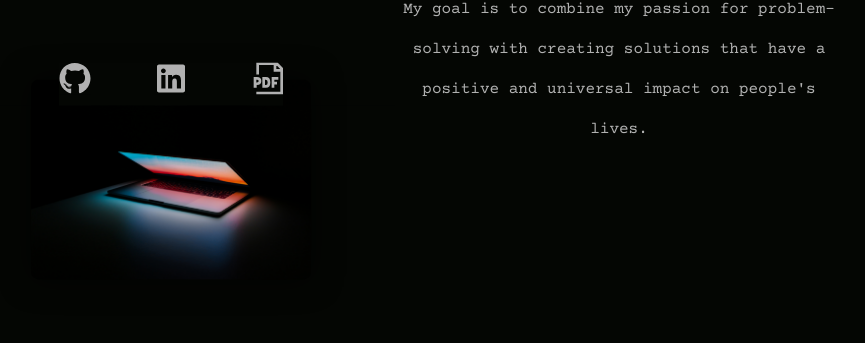
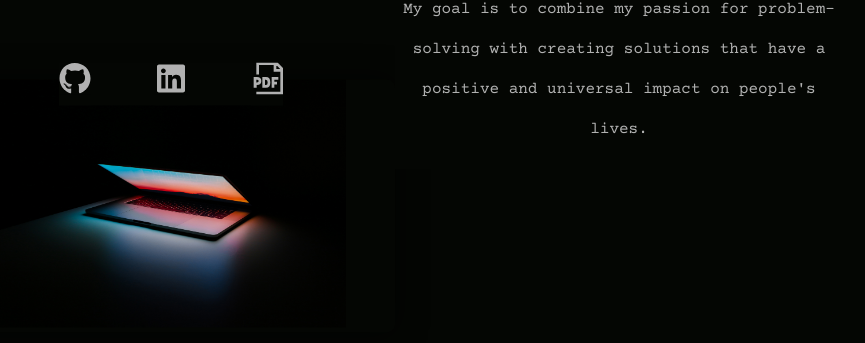
Before and after one commit to biancashiromoto/biancashiromoto.github.io, a Next.js app: page / in a window 1280 px wide. Shown: the part 419-762 px from the top of the page, without its empty margins (245-1110 px from the left). Built offline with nearby package versions, Linux system fonts and the light colour scheme.

Commit message:
fix: remove unnecessary positioning and dimensions from hero component styles

```diff
--- a/app/components/hero/hero.module.scss
+++ b/app/components/hero/hero.module.scss
@@ -5,10 +5,6 @@
 	border-radius: 8px;
 
 	top: 45dvh;
-	left: 50%;
-	transform: translateX(-50%);
-	width: 280px;
-	height: 200px;
 }
 
 .imageContainer {
@@ -25,11 +21,9 @@
 		animation: fadeInImage 0.8s ease-in-out;
 	}
 
-	// Hover effect para desktop
-	@media screen and (min-width: $screen-large) {
-		&:hover {
-			transform: scale(var(--image-scale, 1.02));
-		}
+	img {
+		width: clamp(350px, 300vw, 50%);
+		height: auto;
 	}
 }
 
```
